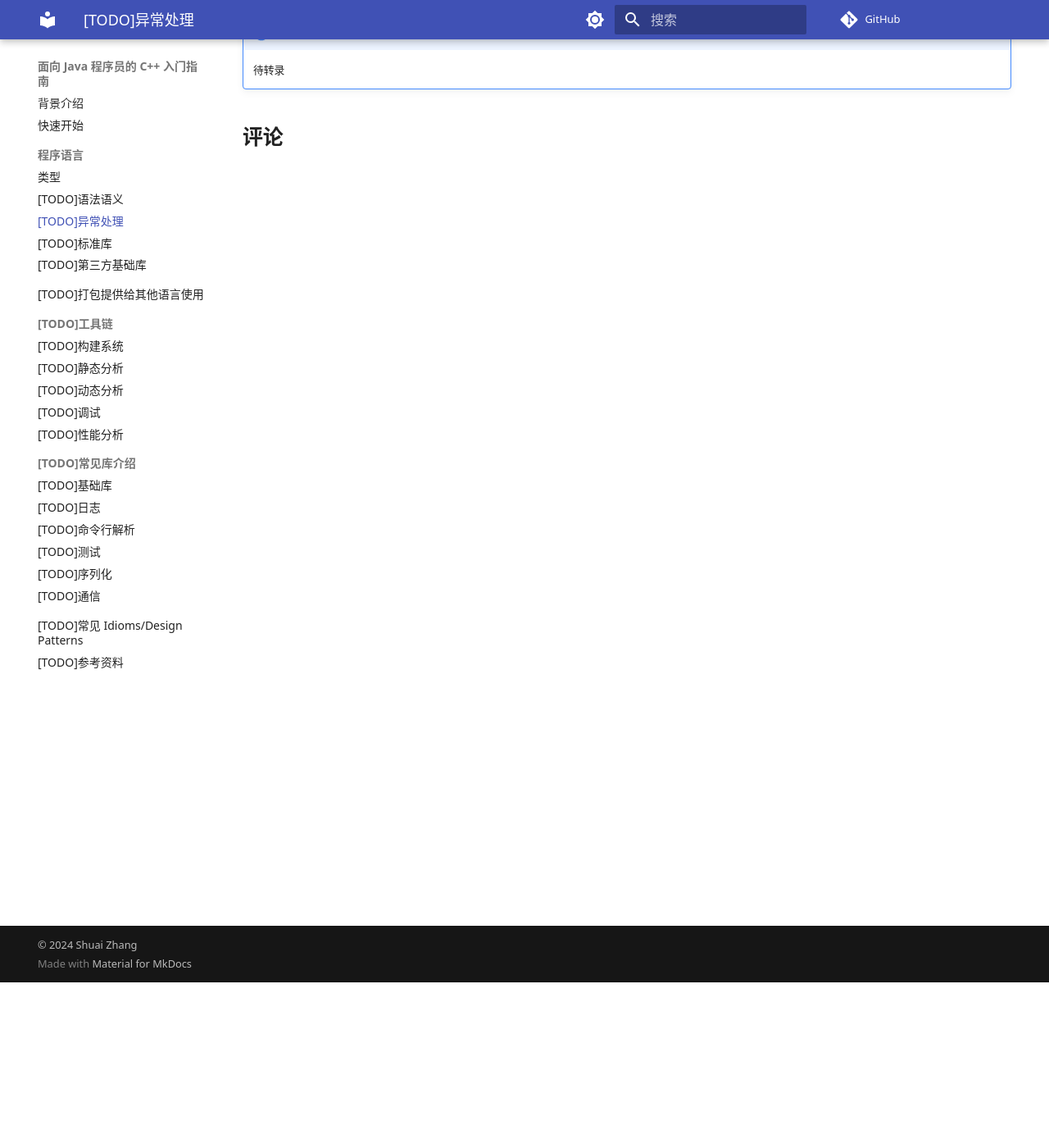
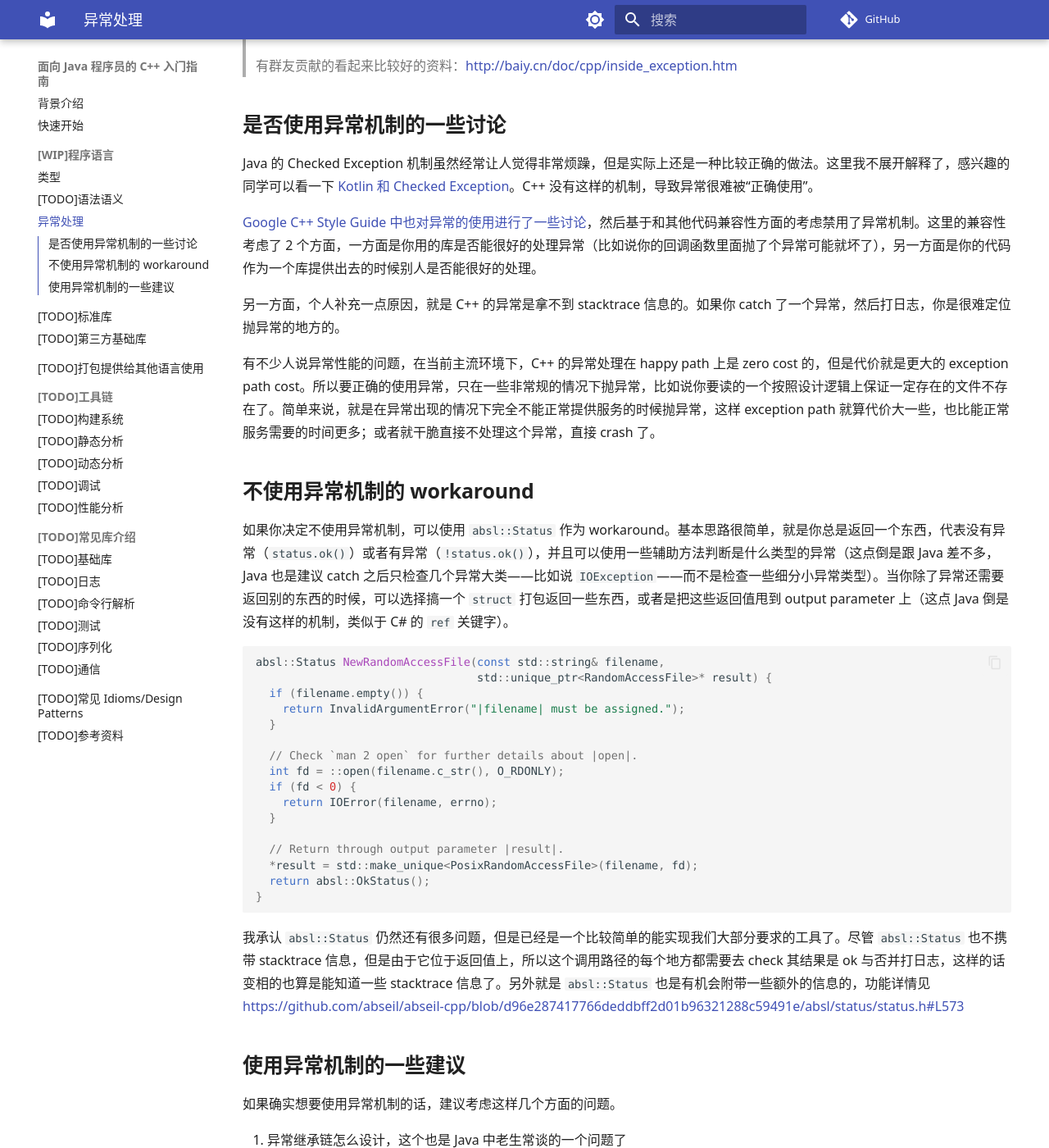
Before and after one commit to hcoona/cxx-for-java-developers, an MkDocs documentation site: the page built from docs/core-language/exceptions.md, in a window 1280 px wide and 1400 px high, scrolled down 202 px. Shown: the whole window at 82% size. Built offline with MkDocs 1.6.1 and Material for MkDocs 9.7.7, drawn with Linux system fonts in a browser that asks for light colours; comment, search, counter and statistics services are not loaded; some of the changed text lies outside the part shown.

Commit message:
doc(exceptions): Finish Transcription

````diff
--- a/docs/core-language/exceptions.md
+++ b/docs/core-language/exceptions.md
@@ -6,7 +6,55 @@ SPDX-License-Identifier: CC-BY-NC-ND-4.0
 
 # 异常处理
 
+> 公司内关于异常处理的分享 <https://people.bytedance.net/learning/student/course-detail/614da582736bef554debbc9c>
+>
+> 有群友贡献的看起来比较好的资料：<http://baiy.cn/doc/cpp/inside_exception.htm>
+
+## 是否使用异常机制的一些讨论
+
+Java 的 Checked Exception 机制虽然经常让人觉得非常烦躁，但是实际上还是一种比较正确的做法。这里我不展开解释了，感兴趣的同学可以看一下 [Kotlin 和 Checked Exception](https://www.yinwang.org/blog-cn/2017/05/23/kotlin)。C++ 没有这样的机制，导致异常很难被“正确使用”。
+
+[Google C++ Style Guide 中也对异常的使用进行了一些讨论](https://google.github.io/styleguide/cppguide.html#Exceptions)，然后基于和其他代码兼容性方面的考虑禁用了异常机制。这里的兼容性考虑了 2 个方面，一方面是你用的库是否能很好的处理异常（比如说你的回调函数里面抛了个异常可能就坏了），另一方面是你的代码作为一个库提供出去的时候别人是否能很好的处理。
+
+另一方面，个人补充一点原因，就是 C++ 的异常是拿不到 stacktrace 信息的。如果你 catch 了一个异常，然后打日志，你是很难定位抛异常的地方的。
+
+有不少人说异常性能的问题，在当前主流环境下，C++ 的异常处理在 happy path 上是 zero cost 的，但是代价就是更大的 exception path cost。所以要正确的使用异常，只在一些非常规的情况下抛异常，比如说你要读的一个按照设计逻辑上保证一定存在的文件不存在了。简单来说，就是在异常出现的情况下完全不能正常提供服务的时候抛异常，这样 exception path 就算代价大一些，也比能正常服务需要的时间更多；或者就干脆直接不处理这个异常，直接 crash 了。
+
+## 不使用异常机制的 workaround
+
+如果你决定不使用异常机制，可以使用 `absl::Status` 作为 workaround。基本思路很简单，就是你总是返回一个东西，代表没有异常（`status.ok()`）或者有异常（`!status.ok()`），并且可以使用一些辅助方法判断是什么类型的异常（这点倒是跟 Java 差不多，Java 也是建议 catch 之后只检查几个异常大类——比如说 `IOException`——而不是检查一些细分小异常类型）。当你除了异常还需要返回别的东西的时候，可以选择搞一个 `struct` 打包返回一些东西，或者是把这些返回值甩到 output parameter 上（这点 Java 倒是没有这样的机制，类似于 C# 的 `ref` 关键字）。
+
+```cpp
+absl::Status NewRandomAccessFile(const std::string& filename,
+                                 std::unique_ptr<RandomAccessFile>* result) {
+  if (filename.empty()) {
+    return InvalidArgumentError("|filename| must be assigned.");
+  }
+
+  // Check `man 2 open` for further details about |open|.
+  int fd = ::open(filename.c_str(), O_RDONLY);
+  if (fd < 0) {
+    return IOError(filename, errno);
+  }
+
+  // Return through output parameter |result|.
+  *result = std::make_unique<PosixRandomAccessFile>(filename, fd);
+  return absl::OkStatus();
+}
+```
+
+我承认 `absl::Status` 仍然还有很多问题，但是已经是一个比较简单的能实现我们大部分要求的工具了。尽管 `absl::Status` 也不携带 stacktrace 信息，但是由于它位于返回值上，所以这个调用路径的每个地方都需要去 check 其结果是 ok 与否并打日志，这样的话变相的也算是能知道一些 stacktrace 信息了。另外就是 `absl::Status` 也是有机会附带一些额外的信息的，功能详情见 <https://github.com/abseil/abseil-cpp/blob/d96e287417766deddbff2d01b96321288c59491e/absl/status/status.h#L573>
+
+## 使用异常机制的一些建议
+
+如果确实想要使用异常机制的话，建议考虑这样几个方面的问题。
+
+1. 异常继承链怎么设计，这个也是 Java 中老生常谈的一个问题了
+1. 虽然没有 checked exception，但是也要在所有 public 方法注释中说明会抛出哪些类型的异常
+1. 在构造函数中使用异常，需要特别小心，确保析构函数能够搞定构造到一半抛异常了的对象
+1. 析构函数中不要抛异常，没法 catch，直接就 core 了
+
 /// admonition | TODO
     type: todo
-待转录
+不确定有多少人关注使用异常机制的问题，有的话在后面的讨论中留言，关注的人多我再补充。
 ///
--- a/mkdocs.yml
+++ b/mkdocs.yml
@@ -14,12 +14,12 @@ site_author: "Shuai Zhang"
 copyright: "© 2024 Shuai Zhang"
 
 nav:
-  - 背景介绍: index.md
-  - 快速开始: quickstart.md
-  - 程序语言:
-      - 类型: core-language/types.md
+  - "背景介绍": index.md
+  - "快速开始": quickstart.md
+  - "[WIP]程序语言":
+      - "类型": core-language/types.md
       - "[TODO]语法语义": core-language/syntax-and-semantics.md
-      - "[TODO]异常处理": core-language/exceptions.md
+      - "异常处理": core-language/exceptions.md
       - "[TODO]标准库": core-language/standard-library.md
       - "[TODO]第三方基础库": core-language/third-party-libraries.md
   - "[TODO]打包提供给其他语言使用": ffi.md
````
